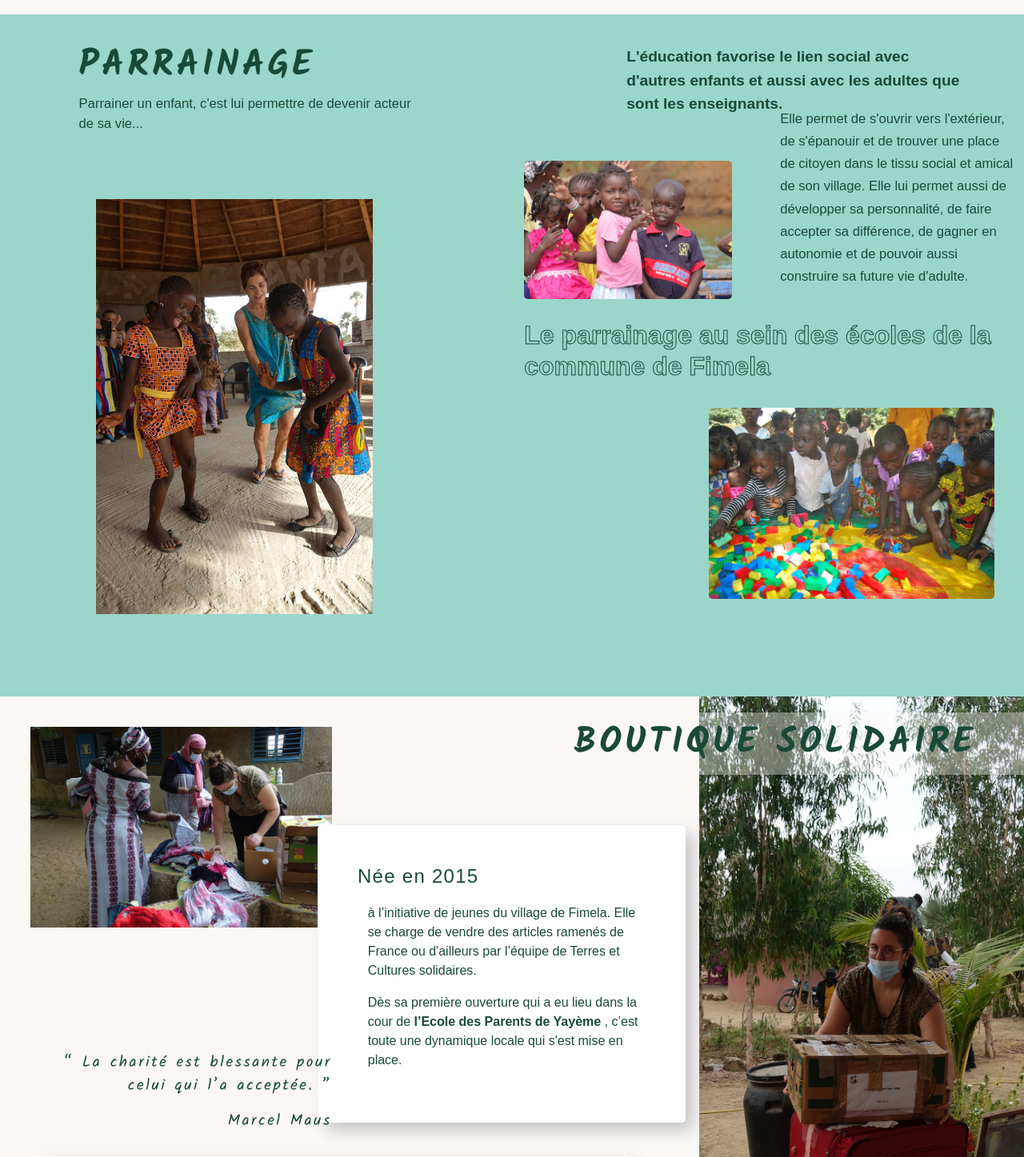
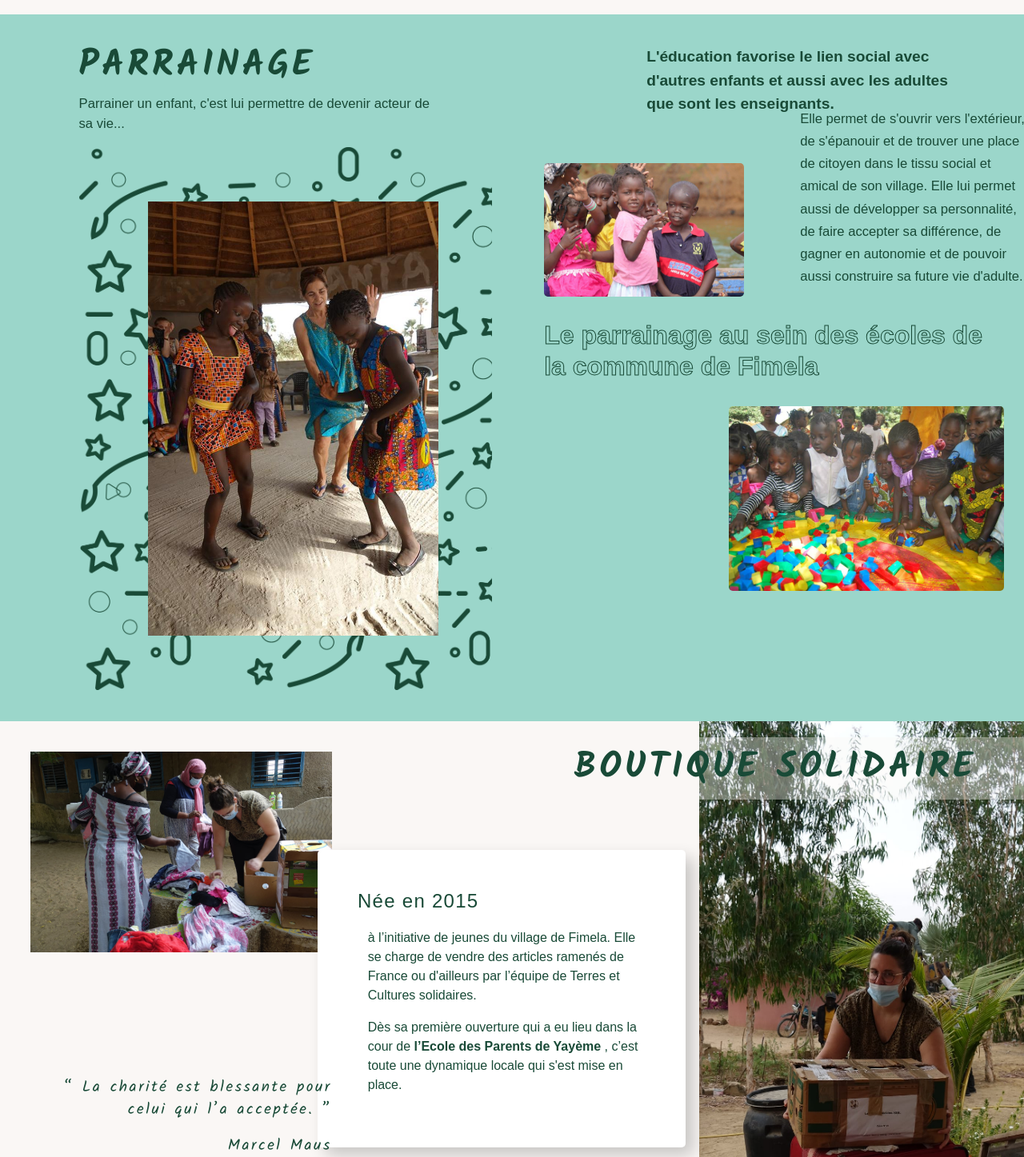
Before and after one commit to DarwinAngolaR/TCSSoutenance, a Symfony app: template templates/accueil_tcs/nos_actions.html.twig in a window 1280 px wide. Shown: the part 2500-3947 px from the top of the page at 80% size. Run offline with Twig, Linux system fonts and the light colour scheme; the template is opened without the code that fills it, so the values that code supplies are empty; some libraries are stand-ins or nearby versions; some web fonts are replaced.

Commit message:
css nos actions ready

```diff
--- a/public/style/style.css
+++ b/public/style/style.css
@@ -136,6 +136,11 @@ a{
 .back_etoils{
     background-image: url("/img/backsformRecurso 9@4x.png");
     background-size: contain;
+}
+
+.padding_left{
+    padding-left: 5vw;
+    width: 113%;
 }
 
 #parrainages{
--- a/templates/accueil_tcs/nos_actions.html.twig
+++ b/templates/accueil_tcs/nos_actions.html.twig
@@ -60,7 +60,9 @@
 		<div class="parrain_blockGauche">
 			<h2 class="titre">parrainage</h2>
 			<p class="text_enf">Parrainer un enfant, c'est lui permettre de devenir acteur de sa vie...</p>
-			<img src="/img/fille_dansant.jpg" alt="Filles  dansant" class="img_dansant"></div>
+			<div class="back_etoils padding_left">
+				<img src="/img/fille_dansant.jpg" alt="Filles  dansant" class="img_dansant"></div>
+		</div>
 		<div class="block_droitParrain">
 			<div>
 				<p class="text_educa">L'éducation favorise  le lien social avec d'autres enfants et aussi avec les adultes que sont les enseignants.</p>
```
